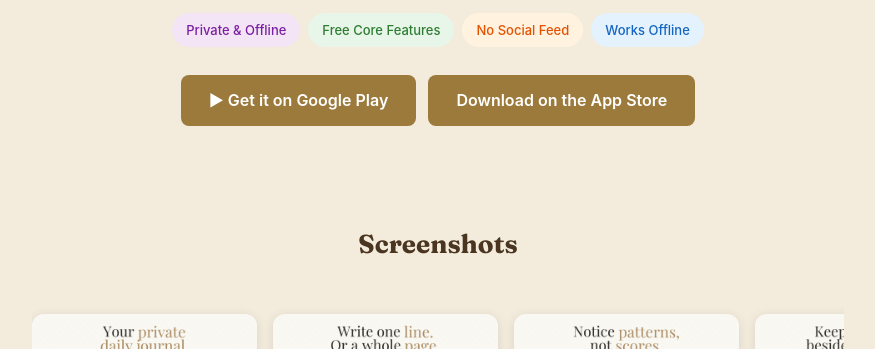
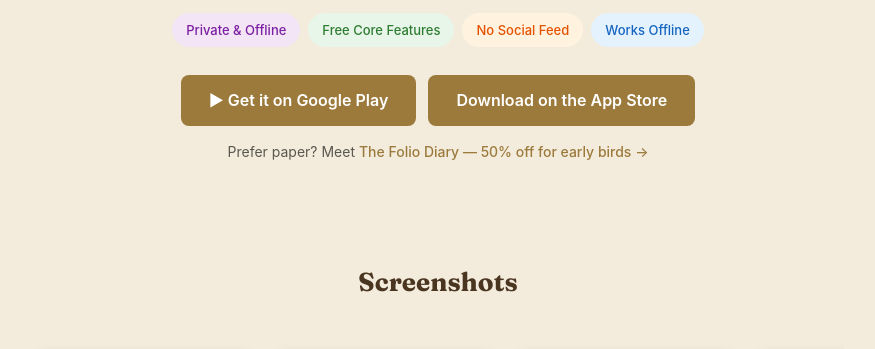
Before and after one commit to purposelabstudio/purposelabstudio.github.io, a website: page folio/index.html in a window 1280 px wide. Shown: the part 380-729 px from the top of the page, without its empty margins (202-1077 px from the left). Drawn offline with Linux system fonts and the light colour scheme.

Commit message:
feat: surface Folio Diary link under hero store buttons for discovery

```diff
--- a/folio/index.html
+++ b/folio/index.html
@@ -169,6 +169,7 @@
                      Download on the App Store
                 </a>
             </div>
+            <p style="margin-top: 14px; font-size: 14px; color: var(--text-secondary);">Prefer paper? Meet <a href="/folio/diary/">The Folio Diary &mdash; 50% off for early birds &rarr;</a></p>
         </section>
 
         <section class="section">
```
